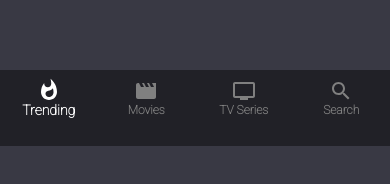
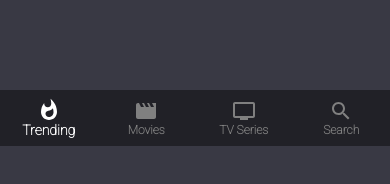
Before and after one commit to chrisv22193/Entertainment-Center, a React (Create React App) app: page / in a window 390 px wide. Shown: the part 698-882 px from the top of the page. Built offline with nearby package versions, Linux system fonts and the light colour scheme; no server answers.

Commit message:
Added new netlify file

```diff
--- a/src/App.css
+++ b/src/App.css
@@ -32,7 +32,7 @@
     }
 
     .BottomNavigation{
-        padding-bottom: 20px;
+        height: 10px;
     }
 }
 
--- a/src/components/Carousel/Carousel.js
+++ b/src/components/Carousel/Carousel.js
@@ -28,9 +28,6 @@ const Carousel = ({ media_type, id }) => {
     },
     512:{
       items: 5,
-    },
-    992:{
-      items: 6,
     },
     1024:{
       items: 7,
```
Also changed, not shown: 2 other files (tests, documents, lock files or other folders).
